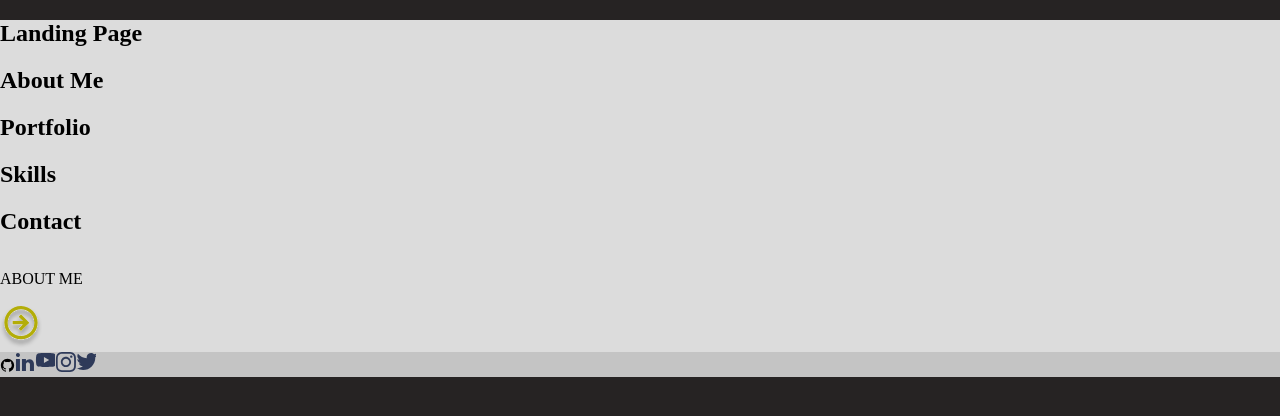
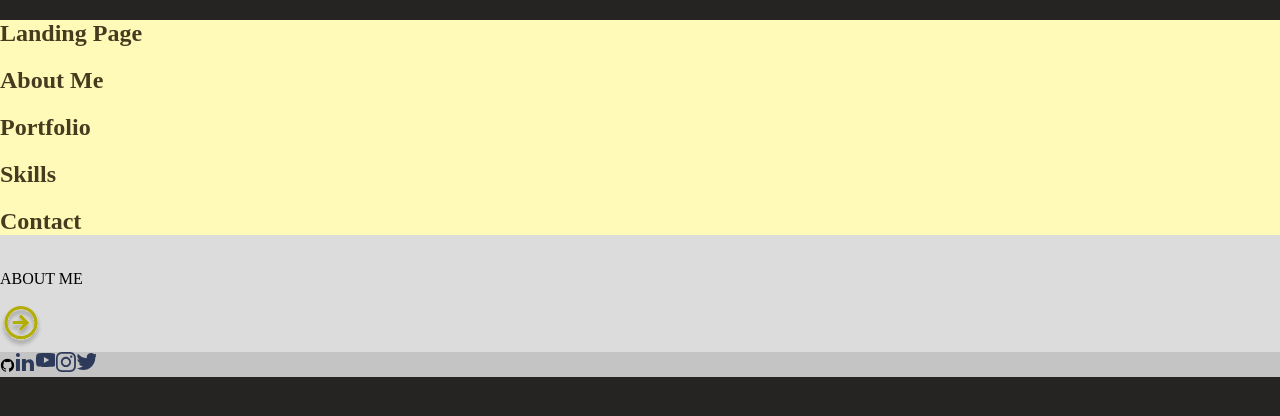
Before and after one commit to PedroSMarcal/Mkt_Portfolio, a React (Vite) app in the folder FrontEnd/frontReact/: page / in a window 1280 px wide. Shown: the top 416 px of the page. Built offline with nearby package versions, Linux system fonts and the light colour scheme.

Commit message:
Work with radix

```diff
--- a/FrontEnd/frontReact/src/components/PageElements/NavMenu/index.tsx
+++ b/FrontEnd/frontReact/src/components/PageElements/NavMenu/index.tsx
@@ -1,12 +1,17 @@
+import { nav, css } from './styled'
+
 export default function NavBar(){
     return (
-        <nav>
+        <>
+            <nav className={nav({variant:  'yellow'})}>
                 <h2>Landing Page</h2>
                 <h2>About Me</h2>
                 <h2>Portfolio</h2>
                 <h2>Skills</h2>
                 <h2>Contact</h2>
             </nav>
+        </>
+
     )
 
 }
--- a/FrontEnd/frontReact/src/components/PageElements/NavMenu/styled.ts
+++ b/FrontEnd/frontReact/src/components/PageElements/NavMenu/styled.ts
@@ -1,10 +1,37 @@
 import { createStitches } from "@stitches/core";
-import { violet, slate } from '@radix-ui/colors'
+import { yellow, sand } from '@radix-ui/colors'
+
+/**
+ * work with radix;
+ * get colors by import with @radix-ui/colors
+ */
 
 export const { css } = createStitches({
     theme: {
         colors: {
+            ...yellow,
+            ...sand
+        }
+    },
+});
 
-        }
-    }
+export const nav = css({
+    variants: {
+        variant: {
+            yellow: {
+                backgroundColor: '$yellow3',
+                color: '$yellow12',
+                '&:hover': {
+                    backgroundColor: '$yaellow4'
+                }
+            },
+            gray: {
+                backgroundColor: '$sand3',
+                color: '$sand12',
+                '&:hover': {
+                    backgroundColor: '$sand4'
+                }
+            }
+        },
+    },
 })
```
Lines whose indentation alone changed are shown as unchanged.
